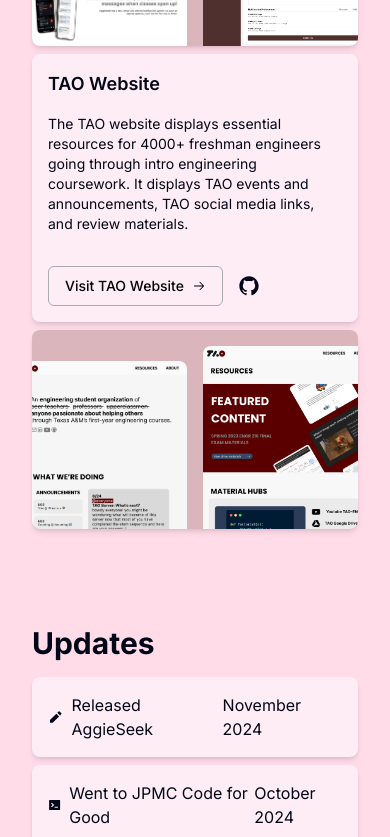
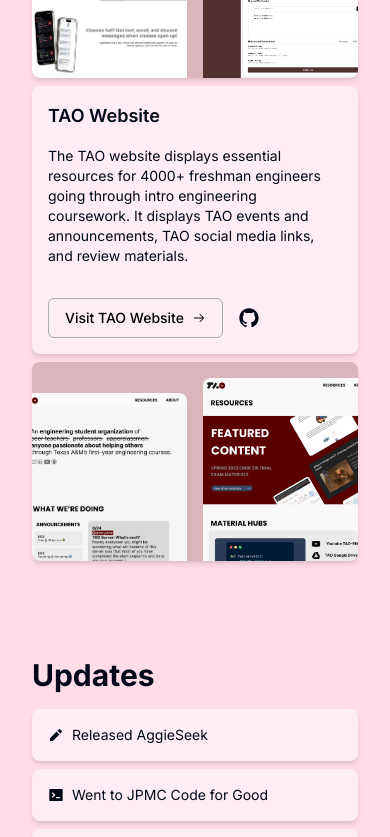
Before and after one commit to sophiaaphu/sophia-personal-website, a Next.js app in the folder sophia-personal-website/: page / in a window 390 px wide. Shown: the part 1156-1993 px from the top of the page. Built offline with nearby package versions, Linux system fonts and the light colour scheme.

Commit message:
altered font size

```diff
--- a/sophia-personal-website/src/app/page.tsx
+++ b/sophia-personal-website/src/app/page.tsx
@@ -73,7 +73,7 @@
           />
         </div>
       </div>
-      <div>
+      <div className="mt-8 lg:mt-0">
         <p className="text-3xl lg:text-4xl font-bold">Featured</p>
         <div className="mt-4 flex flex-col lg:flex-row gap-2">
           <div className="flex flex-col bg-[#FEEDF5] p-4 md:p-8 rounded-lg lg:w-1/3 justify-between shadow-md">
@@ -173,33 +173,33 @@
       <div className="mt-8">
         <p className="text-3xl lg:text-4xl font-bold">Updates</p>
         <div className=" mt-4 flex flex-col gap-2">
-          <div className="flex justify-between bg-[#FEEDF5] p-4 rounded-lg shadow-md">
+          <div className="flex justify-between bg-[#FEEDF5] p-4 rounded-lg shadow-md hover:-translate-y-1 duration-200">
             <div className="flex items-center gap-2">
               <RiPencilFill />
-              <p>Released AggieSeek</p>
+              <p className=" text-sm md:text-base">Released AggieSeek</p>
             </div>
-            <p>November 2024</p>
+            <p className="hidden md:block">November 2024</p>
           </div>
-          <div className="flex justify-between bg-[#FEEDF5] p-4 rounded-lg shadow-md">
+          <div className="flex justify-between bg-[#FEEDF5] p-4 rounded-lg shadow-md hover:-translate-y-1 duration-200">
             <div className="flex items-center gap-2">
               <RiTerminalBoxFill />
-              <p>Went to JPMC Code for Good</p>
+              <p className=" text-sm md:text-base">Went to JPMC Code for Good</p>
             </div>
-            <p>October 2024</p>
+            <p className="hidden md:block">October 2024</p>
           </div>
-          <div className="flex justify-between bg-[#FEEDF5] p-4 rounded-lg shadow-md">
+          <div className="flex justify-between bg-[#FEEDF5] p-4 rounded-lg shadow-md hover:-translate-y-1 duration-200">
             <div className="flex items-center gap-2">
-              <RiPushpin2Fill />
-              <p>Became president of the ENGR TA Organization</p>
+              <RiPushpin2Fill className="flex-shrink-0" />
+              <p className=" text-sm md:text-base">Became president of the ENGR TAO</p>
             </div>
-            <p>September 2024</p>
+            <p className="hidden md:block">September 2024</p>
           </div>
-          <div className="flex justify-between bg-[#FEEDF5] p-4 rounded-lg shadow-md">
+          <div className="flex justify-between bg-[#FEEDF5] p-4 rounded-lg shadow-md hover:-translate-y-1 duration-200">
             <div className="flex items-center gap-2">
               <RiTerminalBoxFill />
-              <p>Became a TA for CSCE 120</p>
+              <p className=" text-sm md:text-base">Became a TA for CSCE 120</p>
             </div>
-            <p>August 2024</p>
+            <p className="hidden md:block">August 2024</p>
           </div>
         </div>
       </div>
```
